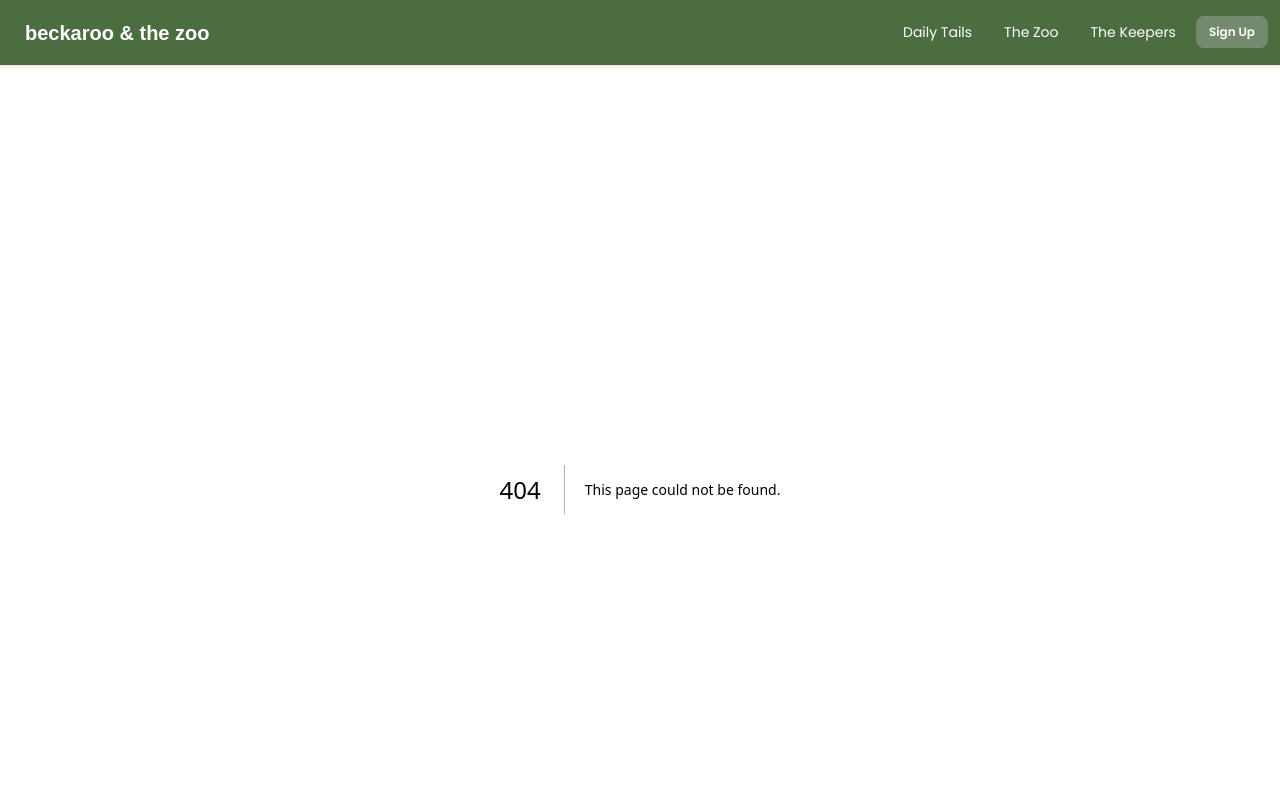
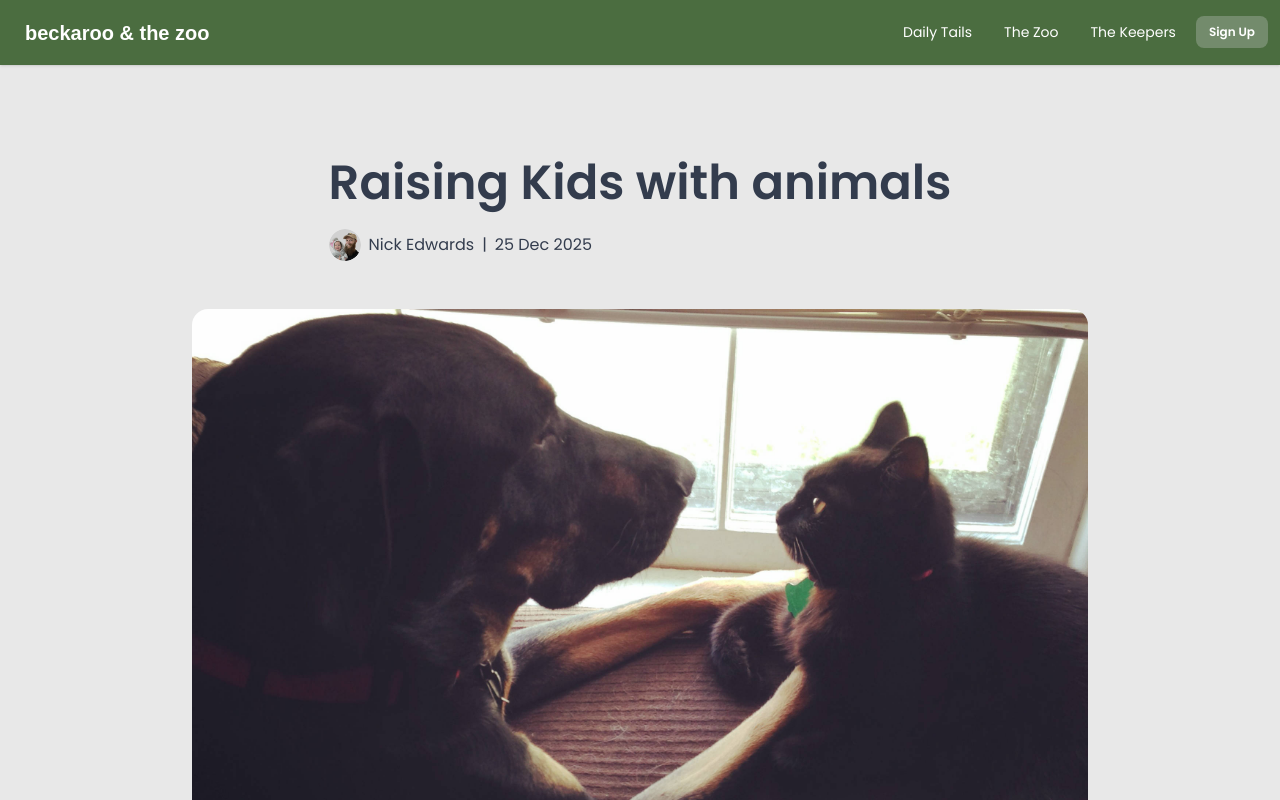
Before and after one commit to PurpleTurtl04/Beckaroo, a Next.js app in the folder beckaroo/: page /daily-tails/1 in a window 1280 px wide. Before the commit this address had no page. Shown: the top 800 px of the page. Built offline with nearby package versions, Linux system fonts and the light colour scheme; a web font is replaced by a local one.

Commit message:
Added metadata to all pages. Set up blog post page

```diff
--- /dev/null
+++ b/beckaroo/app/daily-tails/[blogSlug]/page.jsx
@@ -0,0 +1,71 @@
+import { notFound } from 'next/navigation';
+import Image from 'next/image';
+
+import blogs from '@/data/blogs.json';
+
+export async function generateMetadata({ params }) {
+    const { blogSlug } = await params;
+    const blog = blogs.find((blog) => blog.id === Number(blogSlug));
+
+    if (!blog) {
+        return notFound();
+    }
+
+    return {
+        title: blog.title,
+        description: blog.summary,
+    };
+}
+
+export default async function BlogPost({ params }) {
+    const { blogSlug } = await params;
+    const blog = blogs.find((blog) => blog.id === Number(blogSlug));
+
+    if (!blog) {
+        return notFound();
+    }
+
+    return (
+        <div className='container mx-auto flex flex-col items-center'>
+            <div className='flex max-w-3xl flex-col items-center md:items-start'>
+                <h1 className='mt-16 text-center text-4xl leading-tight font-semibold md:text-left lg:text-5xl'>
+                    {blog.title}
+                </h1>
+                <div className='mt-3 flex items-end gap-2 lg:mt-4'>
+                    <div className='avatar'>
+                        <div className='w-8 rounded-full'>
+                            {blog.avatar && (
+                                <Image
+                                    src={blog.avatar}
+                                    alt={blog.avatarAlt}
+                                    width={0}
+                                    height={0}
+                                    sizes='100vw'
+                                    className='h-auto w-full'
+                                />
+                            )}
+                        </div>
+                    </div>
+                    <div className='flex gap-2 pb-1'>
+                        <p>{blog.author}</p>
+                        <span>|</span>
+                        <p>{blog.date}</p>
+                    </div>
+                </div>
+            </div>
+            <div className='mt-12'>
+                {blog.blogImage && (
+                    <Image
+                        src={blog.blogImage}
+                        alt={blog.blogImageAlt}
+                        width={0}
+                        height={0}
+                        sizes='100vw'
+                        className='w-full max-w-4xl rounded-2xl'
+                    />
+                )}
+            </div>
+            <div className='mt-12 max-w-3xl'>{blog.text}</div>
+        </div>
+    );
+}
--- a/beckaroo/app/daily-tails/page.jsx
+++ b/beckaroo/app/daily-tails/page.jsx
@@ -1,4 +1,10 @@
 import Blogs from '@/components/daily-tails/blogs-grid';
+
+export const metadata = {
+    title: 'Daily Tails',
+    description:
+        'Check out some posts about a lot of fun stories and lessons learned from owning so many animals.',
+};
 
 export default function DailyTails() {
     return (
--- a/beckaroo/app/keepers/page.jsx
+++ b/beckaroo/app/keepers/page.jsx
@@ -1,5 +1,10 @@
 import Keeper from '@/components/keeper';
 import keepers from '@/data/keepers.json';
+
+export const metadata = {
+    title: 'The Keepers',
+    description: 'Learn more about the keepers of our little home zoo.',
+};
 
 export default function Keepers() {
     return (
--- a/beckaroo/app/layout.jsx
+++ b/beckaroo/app/layout.jsx
@@ -16,8 +16,9 @@ const dynapuff = DynaPuff({
 });
 
 export const metadata = {
-    title: 'Create Next App',
-    description: 'Generated by create next app',
+    title: 'Beckaroo & The Zoo',
+    description:
+        'A website to share stories and pictures about the many animals that have touched our lives.',
 };
 
 export default function RootLayout({ children }) {
--- a/beckaroo/components/daily-tails/blog-card.jsx
+++ b/beckaroo/components/daily-tails/blog-card.jsx
@@ -2,6 +2,7 @@ import Image from 'next/image';
 import Link from 'next/link';
 
 export default function BlogCard({
+    id,
     blogImage,
     blogImageAlt,
     title,
@@ -13,6 +14,7 @@ export default function BlogCard({
 }) {
     return (
         <div className='card bg-base-100 col-span-1 shadow-sm transition-all duration-300 hover:-translate-y-2 hover:shadow-2xl'>
+            <Link href={`/daily-tails/${id}`}>
                 <figure>
                     {blogImage && (
                         <Image
@@ -50,6 +52,7 @@ export default function BlogCard({
                         </div>
                     </div>
                 </div>
+            </Link>
         </div>
     );
 }
```
Lines whose indentation alone changed are shown as unchanged.
